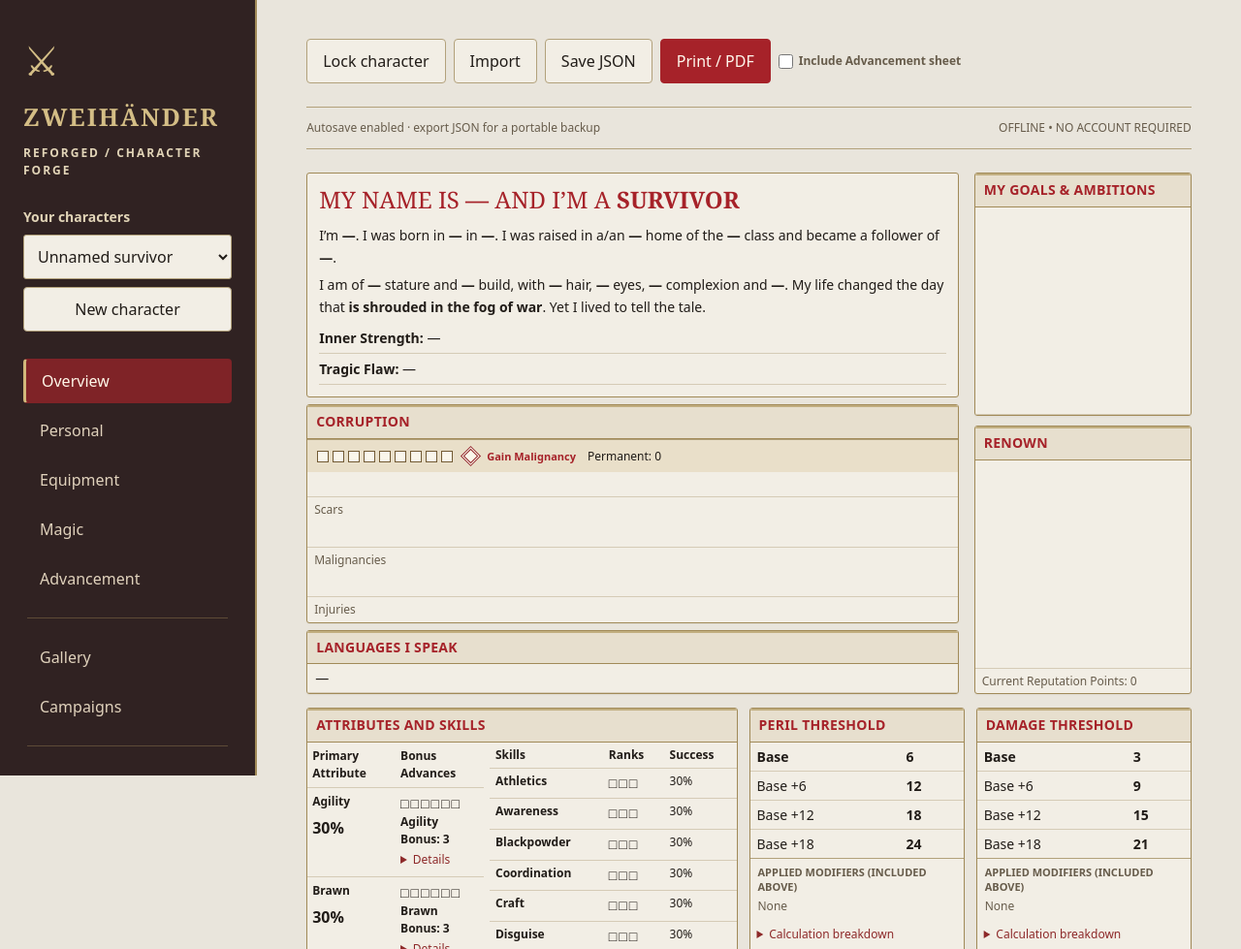
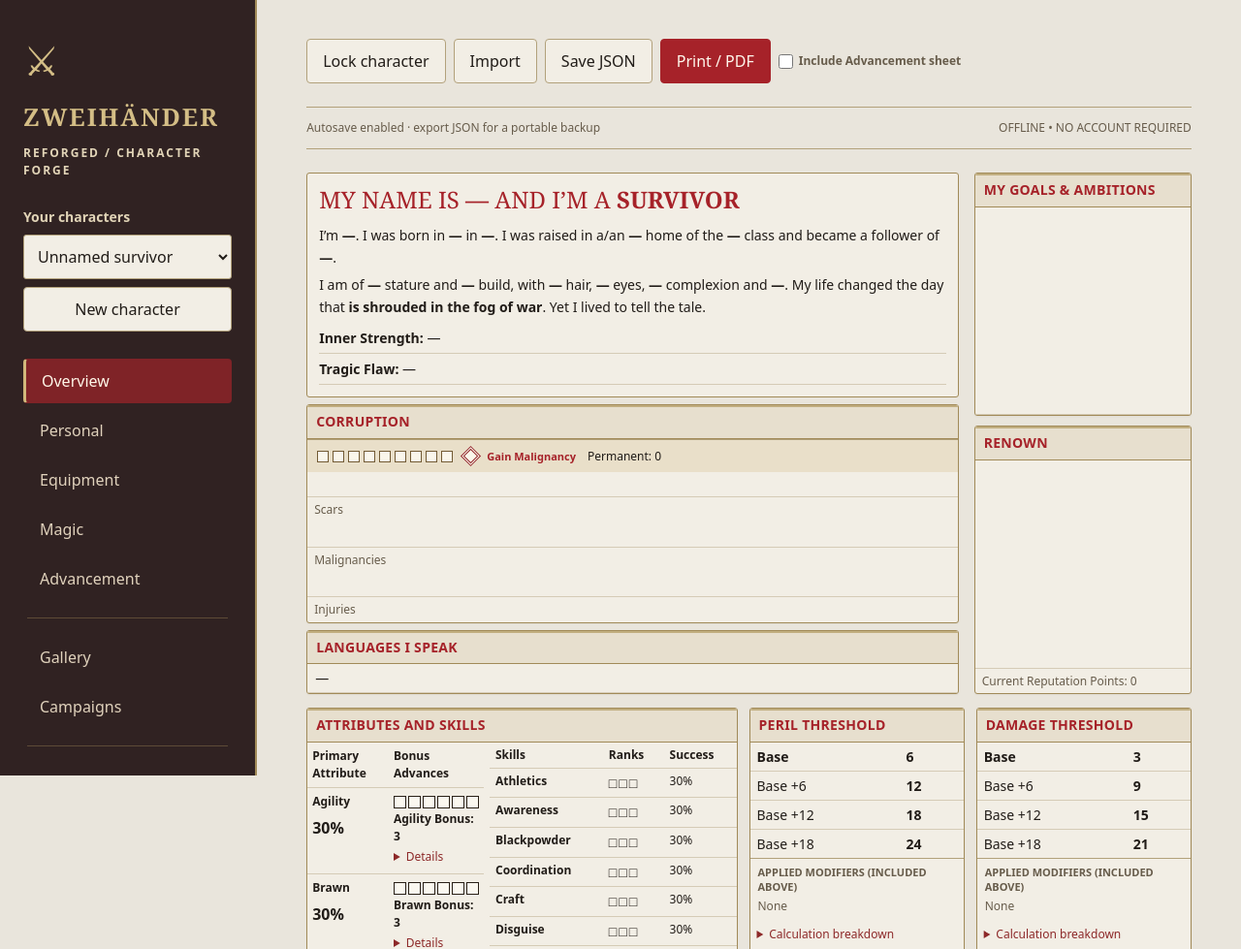
Before and after one commit to Verencius/Zweihander-Reforged-Sheet-App, a plain HTML site: page index.html in a window 1280 px wide. Shown: the top 979 px of the page at 97% size. Drawn offline with Linux system fonts and the light colour scheme.

Commit message:
Match Overview bonus advance boxes to printed style

```diff
--- a/style.css
+++ b/style.css
@@ -732,3 +732,7 @@ nav .campaign-nav-group .campaign-nav{margin-left:0;border-left:0;font-size:14px
 #print-root .print-initiative-breakdown dt{font-weight:400}
 #print-root .print-initiative-breakdown dd{margin:0;white-space:nowrap}
 #print-root .print-initiative-breakdown .print-initiative-total{padding:0;text-align:right}
+/* Overview bonus advances use the same bordered squares as print. */
+#overview .sheet-attributes .rank-marks{gap:2px;vertical-align:middle;letter-spacing:0}
+#overview .sheet-attributes .rank-mark{display:inline-block;width:13px;height:13px;flex:0 0 13px;font-size:0;line-height:0;border:1.2px solid #292017;background:#faf7ef;box-sizing:border-box}
+#overview .sheet-attributes .rank-mark.is-filled{background:#a62229;box-shadow:inset 0 0 0 2px #faf7ef}
```
Also changed, not shown: Character Forge.html (+4 -0 lines).
